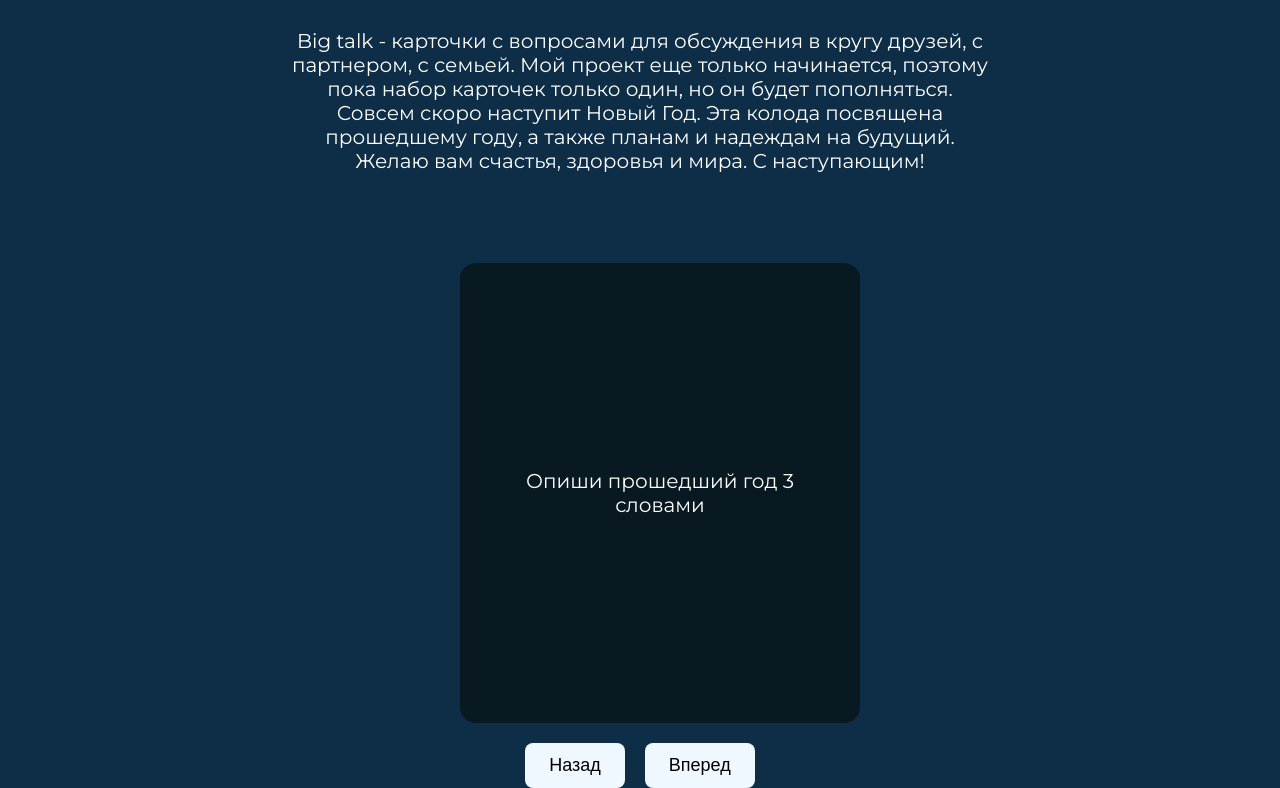
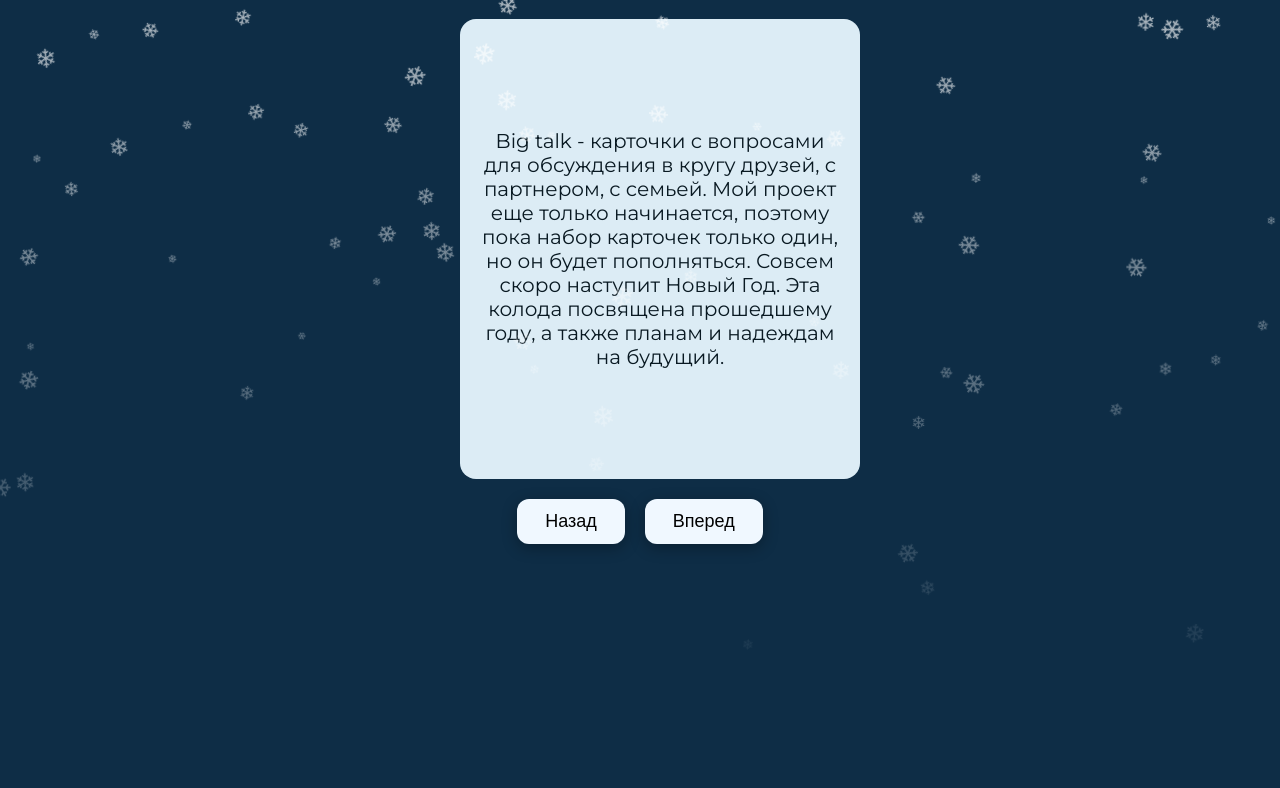
Before and after one commit to chikapusik/big-talk, a plain HTML site: page index.html in a window 1280 px wide. Shown: the part 113-901 px from the top of the page. After the commit the page ends 800 px from the top, so only its background shows below. Drawn offline with Linux system fonts and the light colour scheme.

Commit message:
Added animation in the background decorated the buttons

```diff
--- a/index.html
+++ b/index.html
@@ -21,23 +21,16 @@
     </nav>
 </header>
 
-    <div>
-        <p>Big talk - карточки с вопросами для обсуждения  в кругу друзей, с партнером, с семьей. Мой проект еще только начинается, поэтому пока набор карточек только один, но он будет пополняться.
-
-Совсем скоро наступит Новый Год. Эта колода посвящена прошедшему году, а также планам и надеждам на будущий.
-
-Желаю вам счастья, здоровья и мира.
-
-С наступающим!
-        </p>
-    </div>
-
     <section class="cards">
 
 
 
 
             <div class="deck">
+                <div class="card first-card">Big talk - карточки с вопросами для обсуждения  в кругу друзей, с партнером, с семьей. Мой проект еще только начинается, поэтому пока набор карточек только один, но он будет пополняться.
+
+Совсем скоро наступит Новый Год. Эта колода посвящена прошедшему году, а также планам и надеждам на будущий.
+</div>
                 <div class="card">Опиши прошедший год 3 словами</div>
                 <div class="card">Расскажи о достижении года</div>
                 <div class="card">Есть ли фильм/книга/песня, которую ты открыл(а) для себя в этом году?</div>
@@ -53,6 +46,7 @@
                 <div class="card">Если бы про тебя снимали фильм в этом году, кто бы тебя сыграл, кто бы срежиссировал фильм, в каком жанре?</div>
                 <div class="card">Расскажи про то, что бы тебе хотелось сделать в следующем году, даже если это что-то невероятное</div>
                 <div class="card">Твое новогоднее желание</div>
+                <div class="card last-card">С Новым Годом!</div>
 
 
 
@@ -64,6 +58,8 @@
         <button class="btn prev">Назад</button>
         <button class="btn next">Вперед</button>
       </div>
+
+    <div class="snow"></div>
       <script src="script.js"></script>
 </body>
 </html>
--- a/script.js
+++ b/script.js
@@ -32,16 +32,42 @@ function goBack() {
 
     const lastCard = cards[cards.length - 1];
 
-    lastCard.classList.add("flip-out");
+    lastCard.classList.add("flip-back-out");
 
     setTimeout(() => {
         deck.prepend(lastCard);
 
-        lastCard.classList.remove("flip-out");
-        lastCard.classList.add("flip-in");
+        lastCard.classList.remove("flip-back-out");
+        lastCard.classList.add("flip-back-in");
 
         setTimeout(() => {
-            lastCard.classList.remove("flip-in");
+            lastCard.classList.remove("flip-back-in");
         }, 300);
     }, 300);
 }
+
+const snowContainer = document.querySelector('.snow');
+const snowflakeCount = 80;
+
+for(let i = 0; i < snowflakeCount; i++){
+    const snowflake = document.createElement('div');
+    snowflake.classList.add('snowflake');
+    snowflake.textContent = '❄';
+
+    snowflake.style.left = Math.random() * 100 + 'vw';
+
+
+    snowflake.style.fontSize = 10 + Math.random() * 20 + 'px';
+
+
+    snowflake.style.animationDuration = 4 + Math.random() * 6 + 's';
+
+
+    snowflake.style.animationDelay = Math.random() * 5 + 's';
+
+
+    snowflake.style.setProperty('--x-move', (Math.random() * 100 - 50) + 'px');
+    snowflake.style.setProperty('--rotate', (Math.random() * 360) + 'deg');
+
+    snowContainer.appendChild(snowflake);
+}
--- a/style.css
+++ b/style.css
@@ -17,13 +17,39 @@ a{color:white;
         font-weight:600;
         font-size:42px;}
 
+.snow {
+    position: fixed;
+    top: 0;
+    left: 0;
+    width: 100%;
+    height: 100%;
+    pointer-events: none; /* чтобы снег не мешал кликам */
+    z-index: 5;
+    overflow: hidden;
+}
 
-p{text-align: center;
-  padding: 50px 20px;
-        color:white;
-        font-size:20px;
-        max-width:700px;
-        margin:0 auto;}
+.snowflake {
+    position: absolute;
+    top: -50px;
+    color: white;
+    user-select: none;
+    font-family: Arial, sans-serif;
+    opacity: 0.8;
+    animation-name: fall;
+    animation-timing-function: linear;
+    animation-iteration-count: infinite;
+}
+
+@keyframes fall {
+    0% {
+        transform: translateY(0) translateX(0) rotate(0deg);
+        opacity: 0.8;
+    }
+    100% {
+        transform: translateY(110vh) translateX(var(--x-move, 50px)) rotate(var(--rotate, 360deg));
+        opacity: 0;
+    }
+}
 
 
 .bottom-fixed{
@@ -85,20 +111,42 @@ backface-visibility:hidden;
 .card:nth-child(13){z-index:8; transform: scale(0.76);}
 .card:nth-child(14){z-index:7; transform: scale(0.74);}
 .card:nth-child(15){z-index:6; transform: scale(0.72);}
+.card:nth-child(16){z-index:5; transform: scale(0.70);}
+.card:nth-child(17){z-index:4; transform: scale(0.68);}
+
+.first-card{background-color:#DCECF5;
+                color:#091922;}
+.last-card{background-color:#DCECF5;
+                color:#091922;}
 
 .controls{display:flex;
         gap:20px;
         justify-content:center;
-        margin-top:20px;}
+        margin-top:20px;
+        margin-bottom:50px;}
 
-.btn{padding:12px 24px;
+.btn{padding:12px 28px;
         background-color: aliceblue;
         border:none;
-        border-radius:8px;
+        border-radius:12px;
         font-size:18px;
+        font-weight:400;
+        color:rgb(24, 85, 107)22;
+        box-shadow:0 4px 15px rgba(0,0,0,0.3);
+        transition: transform 0.2s ease, box-shadow 0.2s ease, baclground 0.3s ease;
         cursor:pointer;}
 
+.btn:hover {
+    transform: translateY(-3px);
+    box-shadow: 0 6px 20px rgba(0,0,0,0.4);
 
+}
+
+
+.btn:active {
+    transform: translateY(0);
+    box-shadow: 0 3px 10px rgba(0,0,0,0.3);
+}
 
 
 .flip-out {
@@ -111,3 +159,9 @@ backface-visibility:hidden;
     transform: rotateY(0deg);
     opacity: 1;
 }
+
+.flip-back-in{transform:rotateY(-90deg);
+                opacity:0;}
+
+.flip-back-out{transform:rotateY(0deg)
+                opacity:1;}
```
